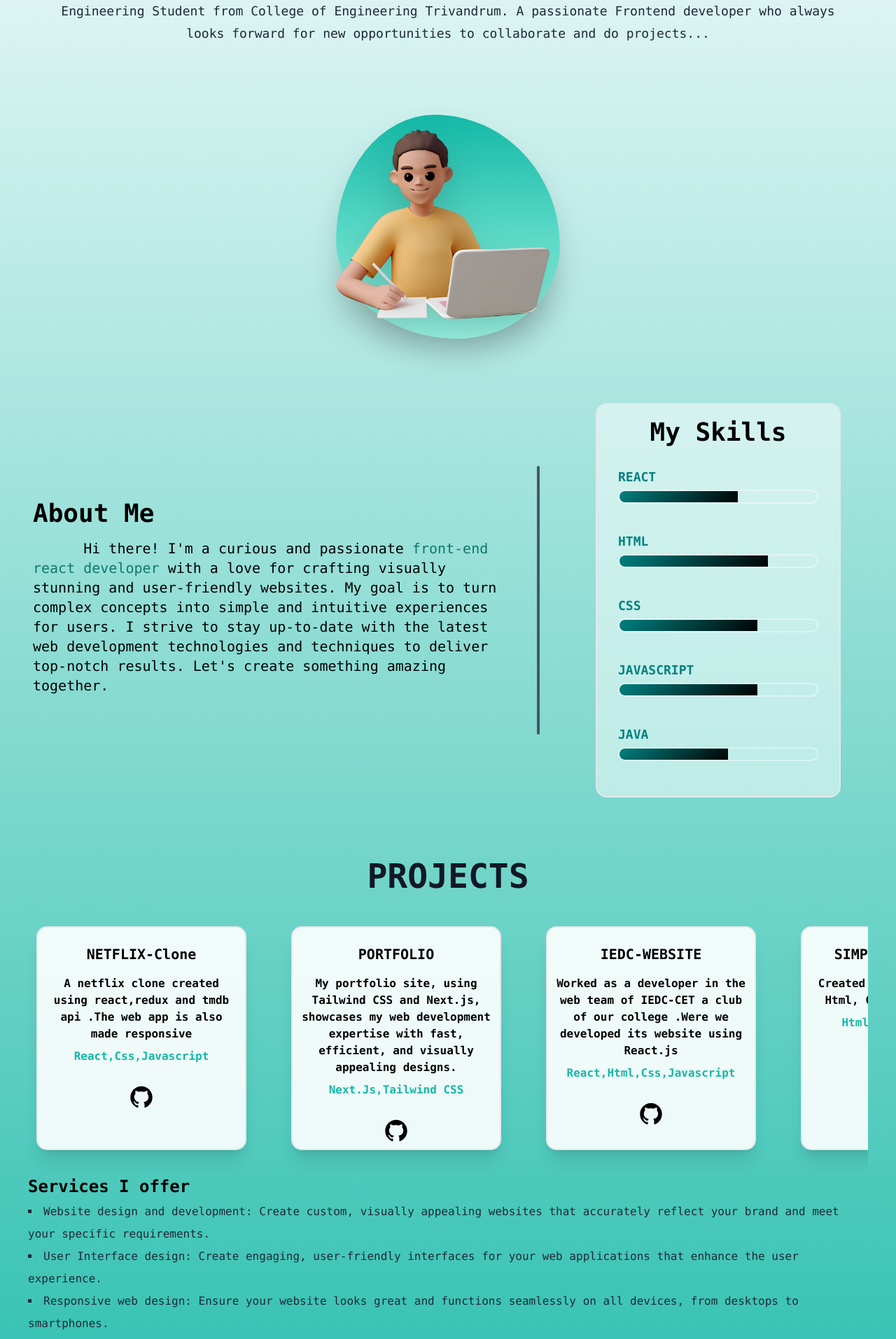
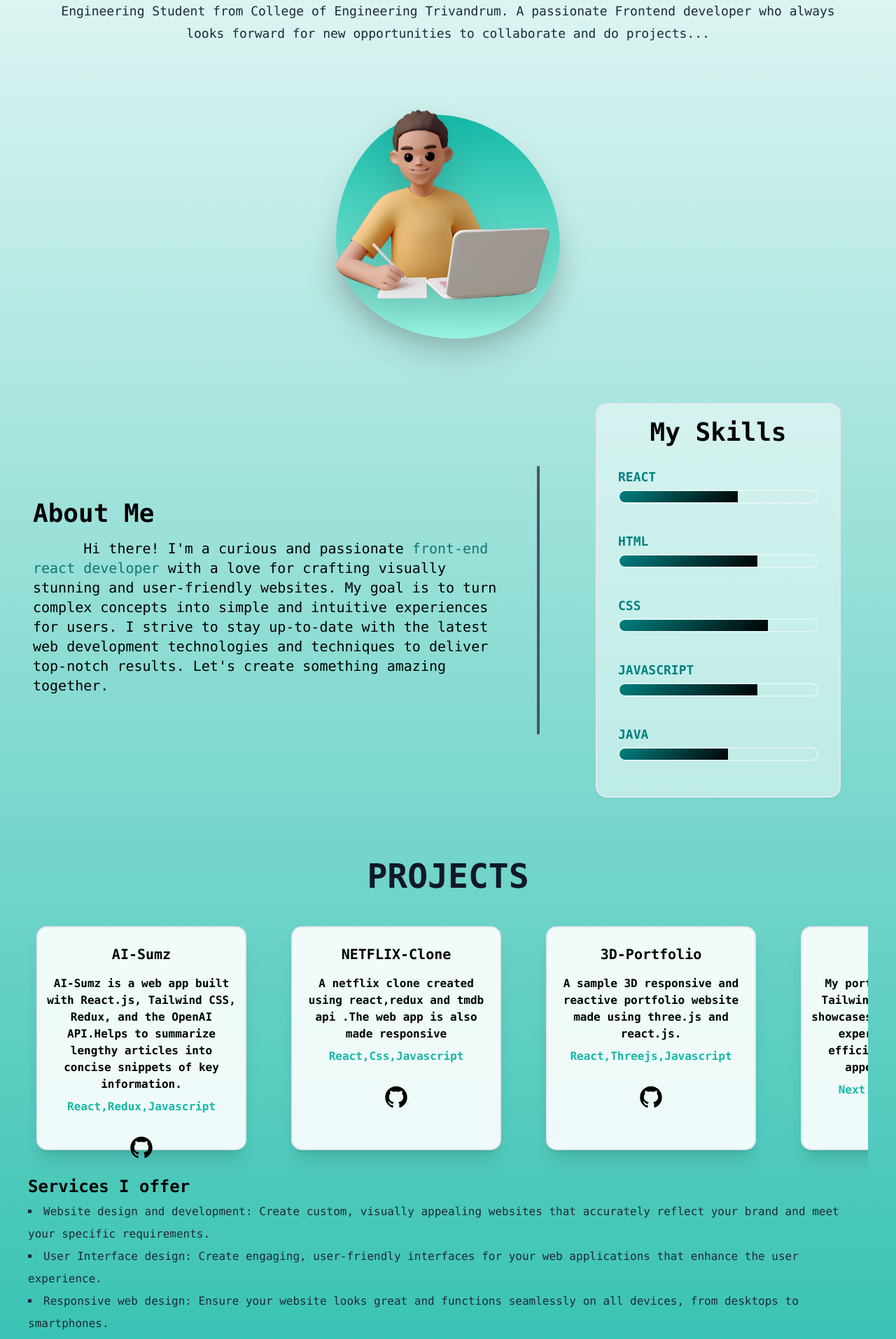
Before and after one commit to Adith628/Portfolio, a Next.js app: page / in a window 1280 px wide. Shown: the part 420-2334 px from the top of the page at 70% size. Built offline with nearby package versions, Linux system fonts and the light colour scheme.

Commit message:
Added projects

```diff
--- a/pages/index.tsx
+++ b/pages/index.tsx
@@ -87,7 +87,7 @@ export default function Home() {
             </a>
           </div> */}
 		   <div data-aos='zoom-out' data-aos-delay="100" data-aos-duration="1500" id='img' className='circle shadow-2xl relative mx-auto bg-gradient-to-b from-teal-500  to-teal-200 rounded-full w-80 h-80 mt-10'>
-			   <Image  className=' drop-shadow-2xl' src={pic} layout="fill" objectFit='contain' alt={'image'} />
+			   <Image  className='profileimg drop-shadow-2xl' src={pic} layout="fill" objectFit='contain' alt={'image'} />
 		   </div>
       </section>
       <section className='flex justify-center flex-wrap gap-12  my-10 '>
--- a/projects/projects.json
+++ b/projects/projects.json
@@ -1,10 +1,26 @@
 [
+    {
+        "id" : 7,
+        "title":"AI-Sumz",
+        "content":"AI-Sumz is a web app built with React.js, Tailwind CSS, Redux, and the OpenAI API.Helps to summarize lengthy articles into concise snippets of key information.",
+        "tools":"React,Redux,Javascript",
+        "link":"https://ai-sumz.vercel.app/"
+
+    },
     {
         "id" : 6,
         "title":"NETFLIX-Clone",
         "content":"A netflix clone created using react,redux and tmdb api .The web app is also made responsive",
         "tools":"React,Css,Javascript",
         "link":"https://netflix-clone-kappa-topaz.vercel.app/"
+
+    },
+    {
+        "id" : 8,
+        "title":"3D-Portfolio",
+        "content":"A sample 3D responsive and reactive portfolio website made using three.js and react.js.",
+        "tools":"React,Threejs,Javascript",
+        "link":"https://3-d-porfolio.vercel.app/"
 
     },
     {
--- a/styles/project.css
+++ b/styles/project.css
@@ -218,11 +218,11 @@ h3{
 }
 
 .html{
-    width:75%;
+    width:70%;
     animation: html 3s;
 }
 .css{
-    width:70%;
+    width:75%;
     animation: css 3s;
 }
 .javascript{
@@ -242,7 +242,7 @@ h3{
         width: 0%;
      }
      100%{
-        width: 90%;
+        width: 70%;
      }
 }
 @keyframes css{
@@ -250,7 +250,7 @@ h3{
        width: 0%;
     }
     100%{
-       width: 80%;
+       width: 75%;
     }
 }
 @keyframes javascript{
@@ -274,6 +274,16 @@ h3{
        width: 0%;
     }
     100%{
-       width: 85%;
+       width: 65%;
     }
 }
+
+.profileimg{
+    animation: animate 10s infinite ease alternate;
+  }
+
+  @keyframes animate{
+    to{
+      transform: translateY(-10%);
+    }
+  }
```
Also changed, not shown: styles/globals.css (line endings or trailing spaces).
